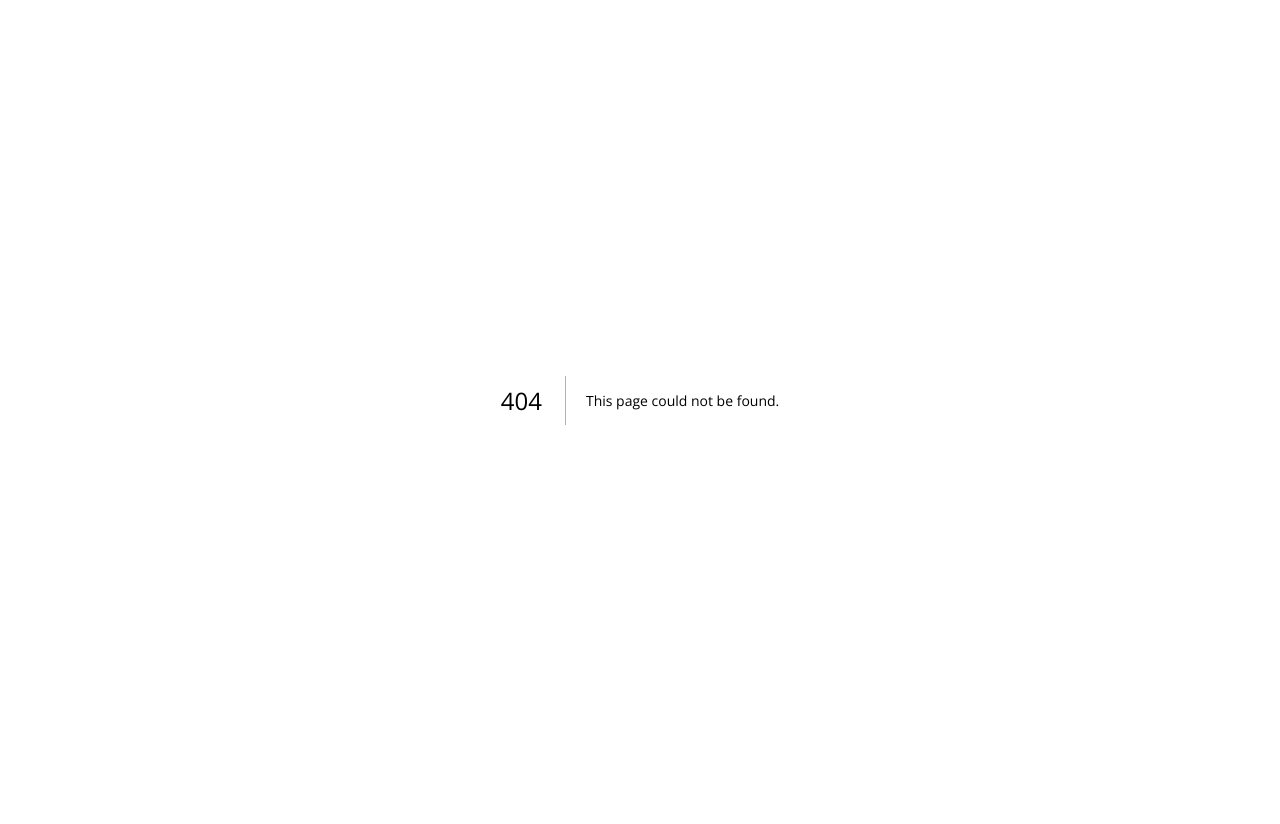
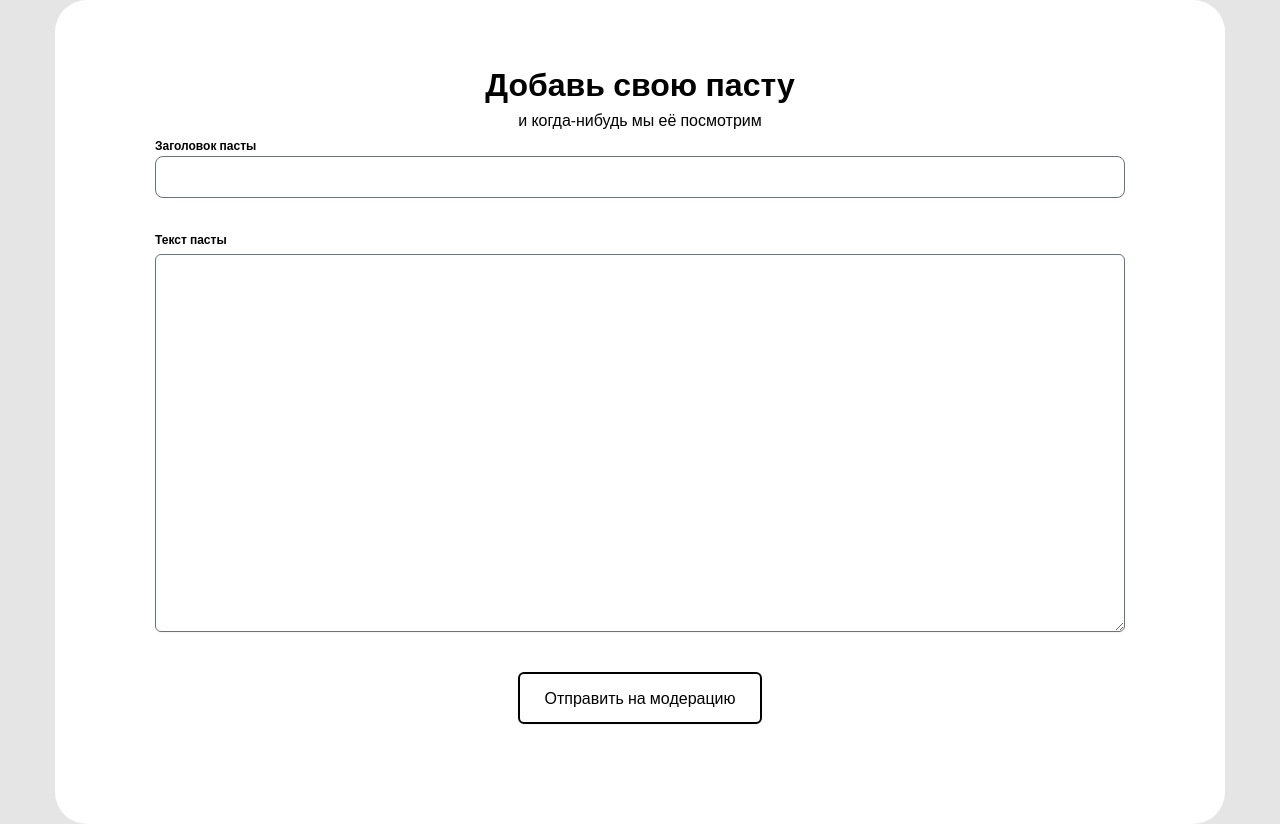
Before and after one commit to 4rt-family/yfp-app, a Next.js app: page /add_article in a window 1280 px wide. Before the commit this address had no page. Before the commit the page ends 800 px from the top, so only its background shows below. Built offline with nearby package versions, Linux system fonts and the light colour scheme; what tailwindcss-safe-area would draw is missing.

Commit message:
feat: add a form for adding new articles, create dockerfile, run linter

```diff
--- a/src/components/shared/seo/seo.jsx
+++ b/src/components/shared/seo/seo.jsx
@@ -1,4 +1,5 @@
 import Head from 'next/head';
+import React from 'react';
 
 const Seo = () => (
   <Head>
--- a/src/pages/_app.js
+++ b/src/pages/_app.js
@@ -1,3 +1,4 @@
+import React from 'react';
 import 'styles/main.css';
 
 // eslint-disable-next-line react/prop-types
--- a/src/pages/_document.js
+++ /dev/null
@@ -1,19 +0,0 @@
-import { Html, Head, Main, NextScript } from "next/document";
-
-export default function Document() {
-  return (
-    <Html>
-      <Head>
-        <link rel="preconnect" href="https://fonts.googleapis.com" />
-        <link rel="preconnect" href="https://fonts.gstatic.com" crossOrigin />
-        <link href="https://fonts.googleapis.com/css2?family=IBM+Plex+Mono:wght@400;700&display=swap"
-              rel="stylesheet" />
-        <link href="https://fonts.googleapis.com/css2?family=Open+Sans:wght@400;700&display=swap" rel="stylesheet" />
-      </Head>
-      <body>
-      <Main />
-      <NextScript />
-      </body>
-    </Html>
-  );
-}
--- /dev/null
+++ b/src/pages/_document.jsx
@@ -0,0 +1,18 @@
+import { Html, Head, Main, NextScript } from "next/document";
+import React from 'react';
+
+export default () => (
+  <Html>
+    <Head>
+      <link rel="preconnect" href="https://fonts.googleapis.com" />
+      <link rel="preconnect" href="https://fonts.gstatic.com" crossOrigin />
+      <link href="https://fonts.googleapis.com/css2?family=IBM+Plex+Mono:wght@400;700&display=swap"
+            rel="stylesheet" />
+      <link href="https://fonts.googleapis.com/css2?family=Open+Sans:wght@400;700&display=swap" rel="stylesheet" />
+    </Head>
+    <body>
+    <Main />
+    <NextScript />
+    </body>
+  </Html>
+)
--- /dev/null
+++ b/src/pages/add_article.jsx
@@ -0,0 +1,65 @@
+import React, { useState } from "react";
+
+const AddArticle = () => {
+
+  const [title, setTitle] = useState("");
+  const [article, setArticle] = useState("");
+
+  const submitForReview = async ({ title, article }) => {
+    await fetch("/api/create_pasta", {
+      method: "POST",
+      body: JSON.stringify({
+        title,
+        content: article
+      })
+    });
+  };
+
+  const handleTitleChange = (e) => setTitle(e.target.value);
+  const handleArticleChange = (e) => setArticle(e.target.value);
+
+  const handleSubmit = async (e) => {
+    await submitForReview({ title, article });
+    e.preventDefault();
+  };
+
+  return (
+    <form onSubmit={handleSubmit}>
+      <div
+        className="container drop-shadow-[0px 0px 100px rgba(0, 0, 0, 0.05)] rounded-[32px] bg-white px-25 pb-25 md:pb-10 md:px-10 sm:px-5 sm:pb-10">
+
+        <div className="text-center">
+          <h3 className="text-md pt-15 font-bold">Добавь свою пасту</h3>
+          <p>и когда-нибудь мы её посмотрим</p>
+        </div>
+
+        <div className="pb-7">
+          <label className="text-sm font-bold" htmlFor="title">Заголовок пасты</label>
+          <input className="w-full px-5 py-2 rounded-lg" type="text" id="title" required onChange={handleTitleChange} />
+        </div>
+
+        <label className="text-sm font-bold" htmlFor="article">
+          Текст пасты
+        </label>
+        <div className="mt-1">
+        <textarea
+          className="shadow-sm block w-full sm:text-sm border-gray-300 rounded-md"
+          rows={15}
+          name="article"
+          id="article"
+          required
+          onChange={handleArticleChange}
+        />
+        </div>
+
+        <input
+          className="mt-10 block mx-auto items-center px-6 py-3 border-[2px] rounded-[15px] border-black text-base font-medium rounded-md shadow-sm text-black"
+          type="submit"
+          value={"Отправить на модерацию"}
+        />
+      </div>
+    </form>
+  );
+};
+
+export default AddArticle;
--- a/src/pages/index.jsx
+++ b/src/pages/index.jsx
@@ -3,7 +3,7 @@
 import React, { useEffect } from "react";
 
 import Post from "components/shared/post";
-import useRandomPost from "components/shared/post/useRandomPost";
+import useRandomPost from "hooks/useRandomPost";
 import LayoutMain from "layouts/layouts/layout-main";
 
 const Home = () => {
--- a/tailwind.config.js
+++ b/tailwind.config.js
@@ -81,7 +81,7 @@ module.exports = {
       lg: { max: '1279px' },
       md: { max: '1023px' },
       sm: { max: '767px' },
-      xs: { max: '359px' },
+      xs: { max: '432px' },
     },
   },
   plugins: [require('tailwindcss-safe-area'),require('@tailwindcss/forms'),],
```
Also changed, not shown: src/components/shared/header/Header.jsx (+7 -4 lines), src/hooks/useRandomPost.js (renamed from src/components/shared/post/useRandomPost.js), 1 other file (tests, documents, lock files or other folders).
